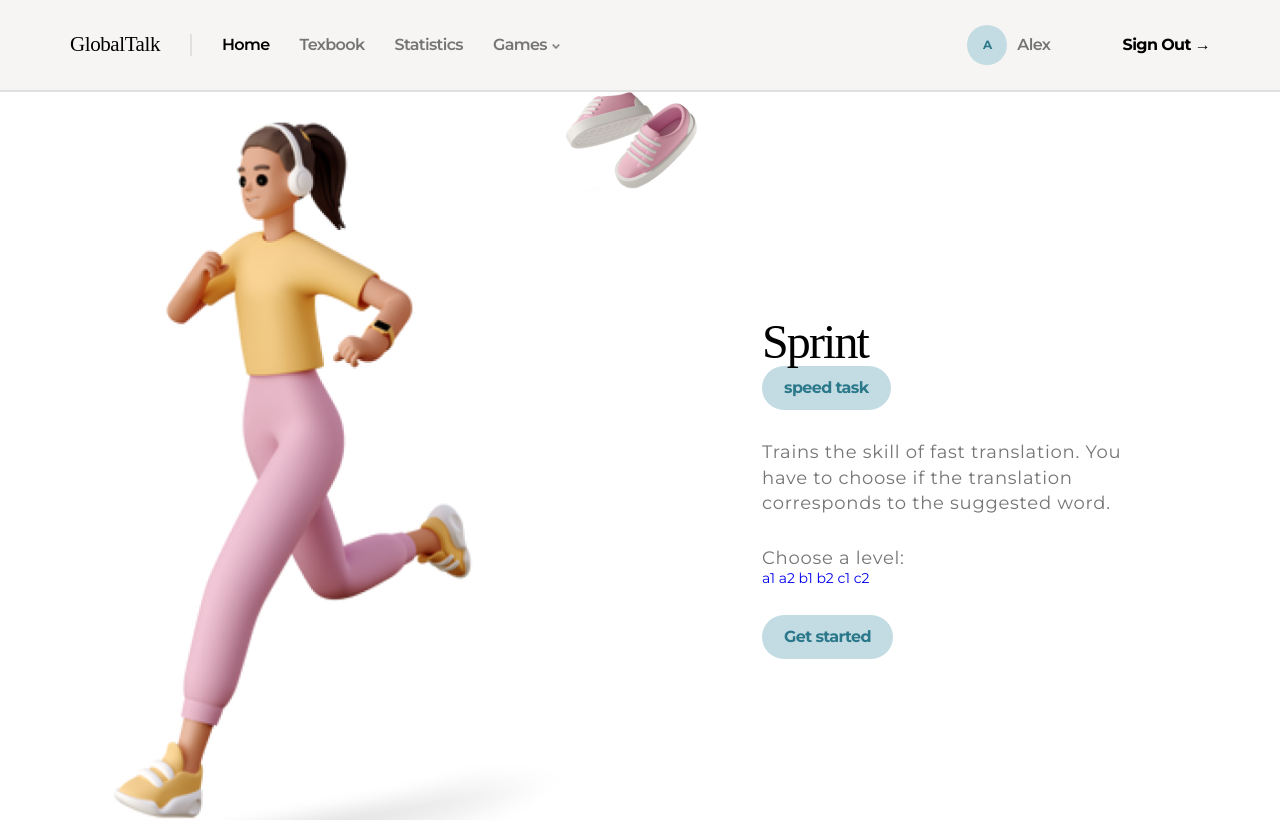
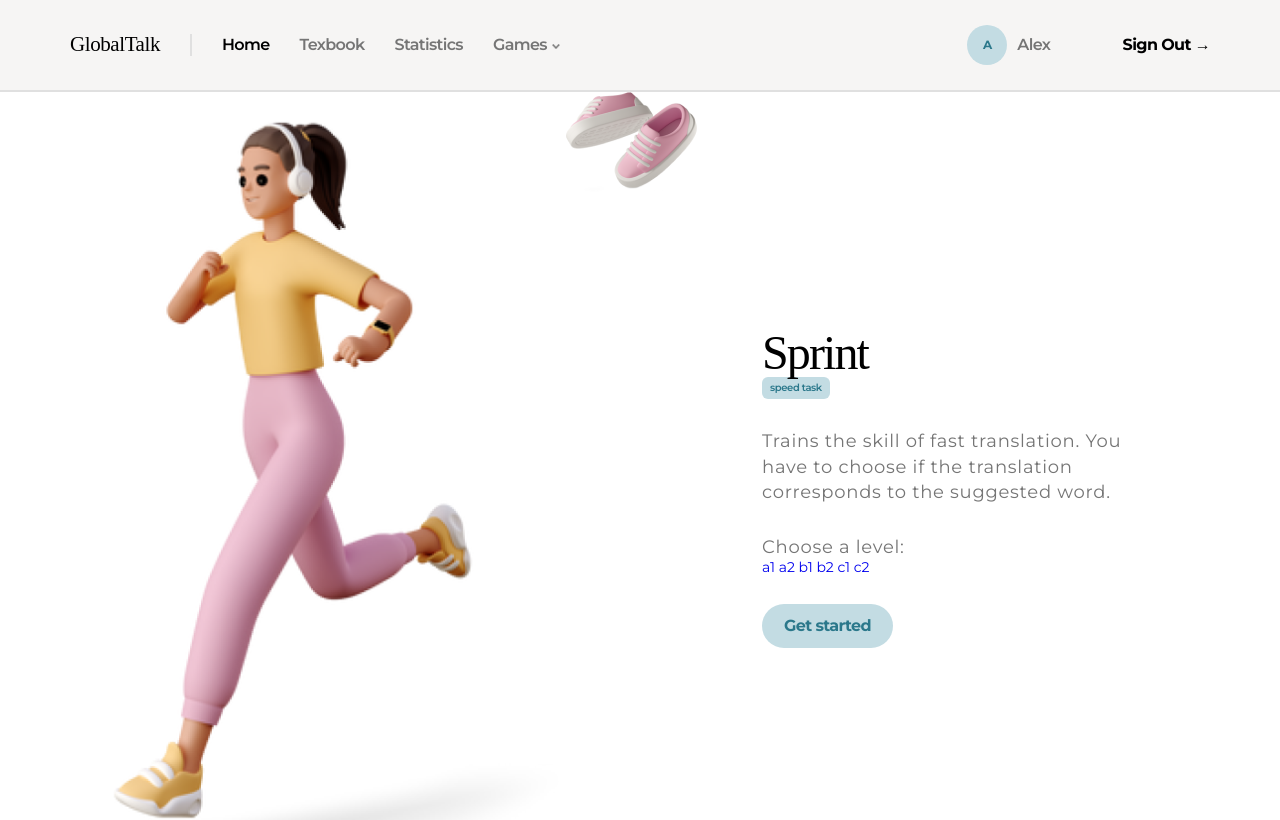
Before and after one commit to Maks-Ivanchuk/Learn-English, a website built with Parcel: page src/Sprint Game.html in a window 1280 px wide. Shown: the top 820 px of the page. Built offline with nearby package versions, Linux system fonts and the light colour scheme; a web font is replaced by a local one.

Commit message:
feat add new class and css for button

```diff
--- a/src/styles/global.scss
+++ b/src/styles/global.scss
@@ -83,4 +83,17 @@ p {
     background-color: #c3dce3;
     color: #2b788b;
   }
+
+
+  &.button--mini {
+    display: flex;
+    flex-direction: row;
+    align-items: center;
+    padding: 4px 8px;
+    gap: 10px;
+    border-radius: 6px;
+    font-weight: 600;
+    font-size: 10px;
+    line-height: 140%;
+  }
 }
```
